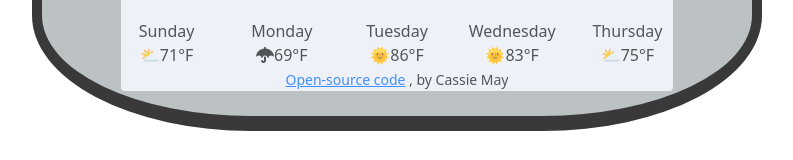
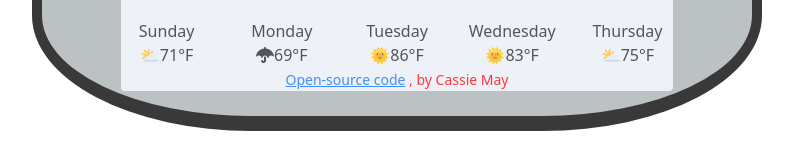
Before and after one commit to ringroseforge/weather-app, a website built with Parcel: page index.html in a window 1280 px wide. Shown: the part 274-434 px from the top of the page, without its empty margins (248-1041 px from the left). Built offline with nearby package versions, Linux system fonts and the light colour scheme; no server answers.

Commit message:
edit css

```diff
--- a/src/style.css
+++ b/src/style.css
@@ -57,7 +57,7 @@ h1 {
   border-radius: 30px;
   width: 90%;
 }
-.a {
+small {
   text-align: right;
   color: red;
 }
```
Also changed, not shown: index.html (+0 -1 lines).
